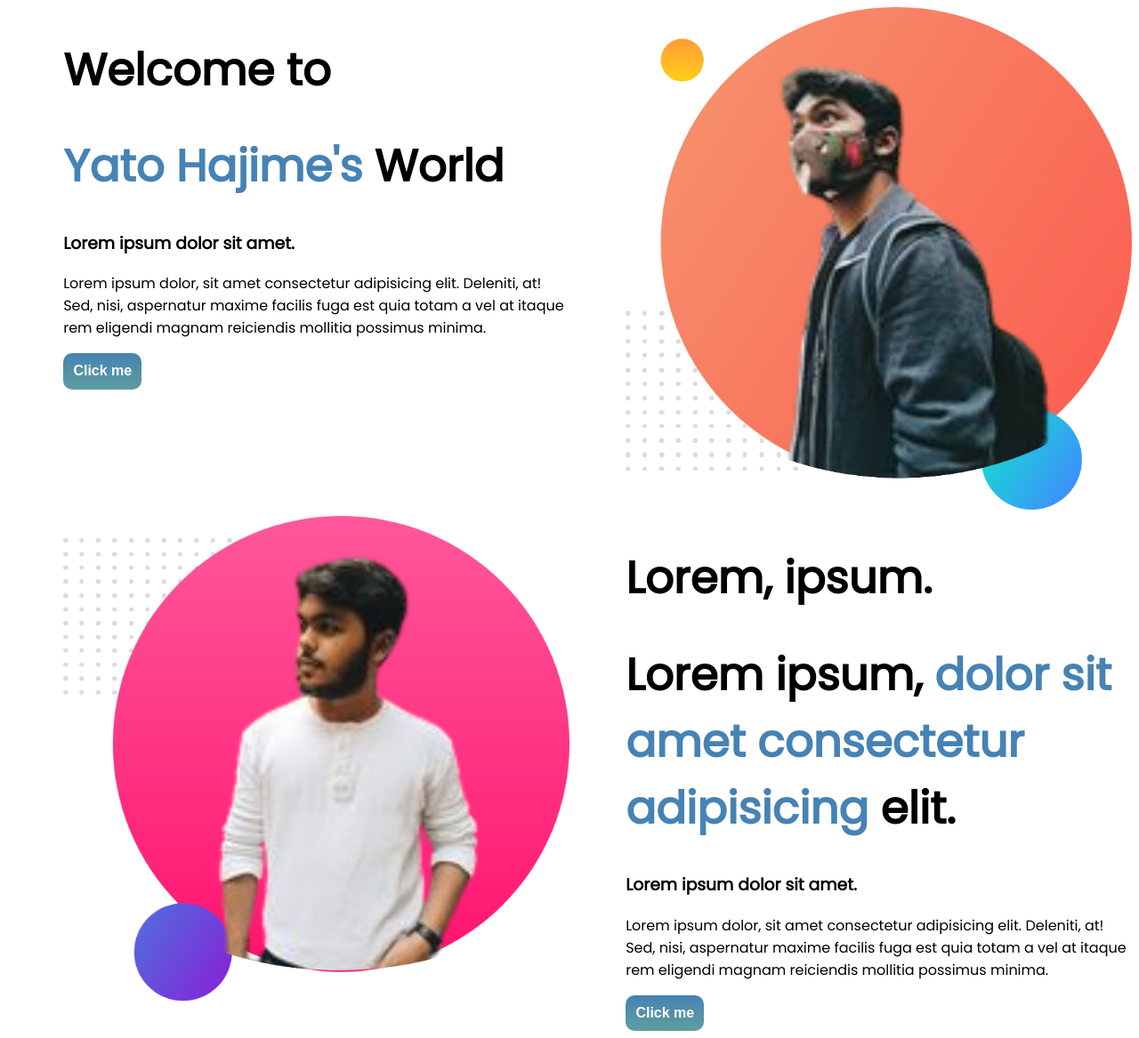
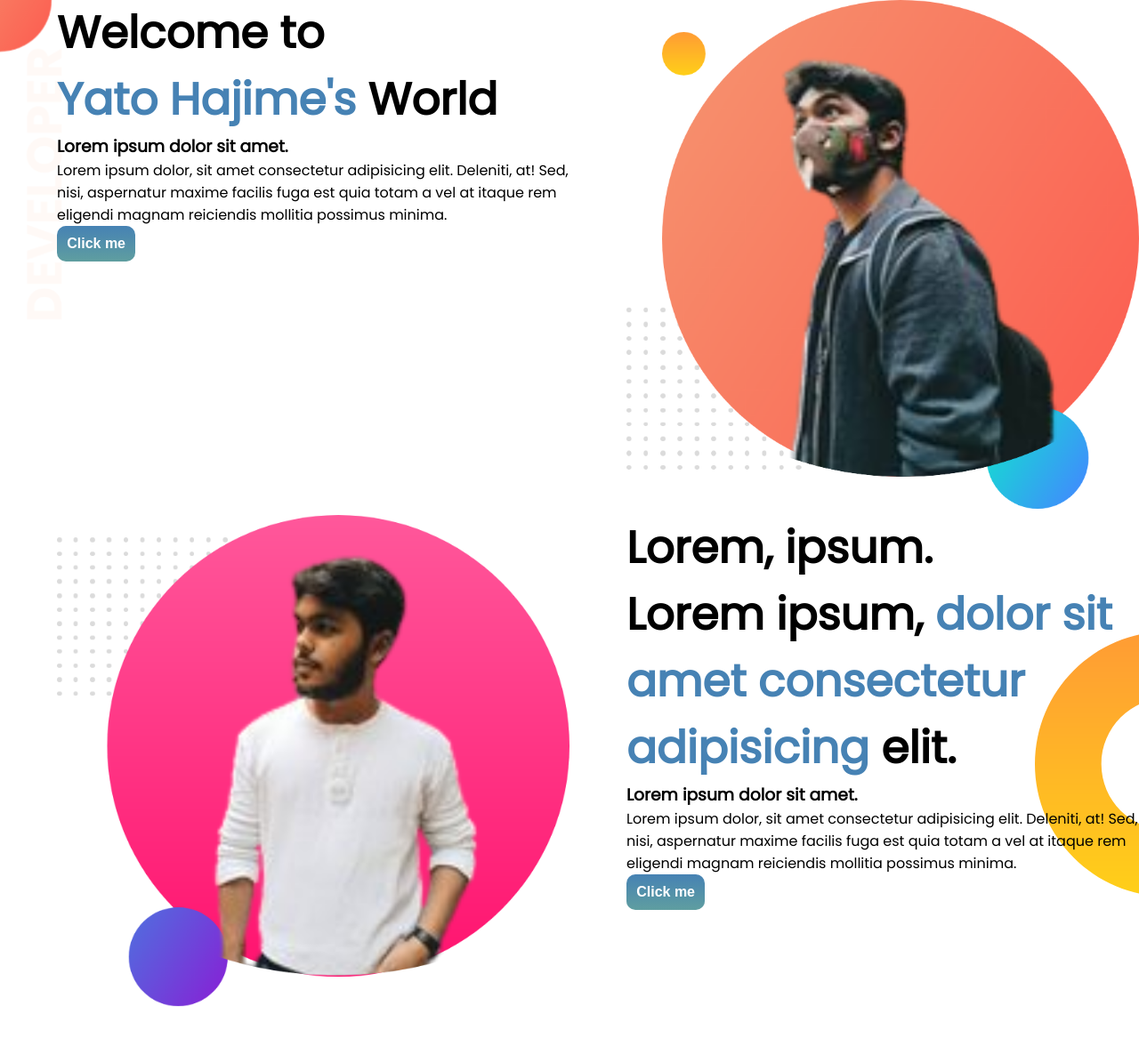
Before and after one commit to yatohajime/developer-portfolio, a plain HTML site: page index.html in a window 1280 px wide. Shown: the whole page at 89% size. After the commit the page ends 1139 px from the top, so only its background shows below. Drawn offline with Linux system fonts and the light colour scheme.

Commit message:
banner added

```diff
--- a/index.html
+++ b/index.html
@@ -8,6 +8,7 @@
     <link rel="stylesheet" href="style.css">
 </head>
 <body>
+    <section class="top-banner">
         <div class="container">
             <div class="half-width">
                 <h1>Welcome to</h1>
@@ -20,7 +21,9 @@
                 <img src="images/my-bg.png" alt="weird pic">
             </div>
         </div>
+    </section>
 
+    <section class="second-banner">
         <div class="container">
             <div class="half-width">
                 <img src="images/my-bg2.png" alt="weird pic">
@@ -33,6 +36,7 @@
                 <button class="btn">Click me</button>
             </div>
         </div>
+    </section>
 
 </body>
 </html>
--- a/style.css
+++ b/style.css
@@ -1,4 +1,7 @@
 @import url('https://fonts.googleapis.com/css2?family=Poppins&display=swap');
+* {
+    margin: 0;
+}
 body {
     font-family: 'Poppins', sans-serif;
 }
@@ -34,3 +37,14 @@ h1 {
     font-size: 1rem;
     cursor: pointer;
 }
+
+.top-banner {
+    background-image: url('images/top-banner.png');
+    background-repeat: no-repeat;
+}
+
+.second-banner {
+    background-image: url('images/dream-bg.png');
+    background-repeat: no-repeat;
+    background-position: right;
+}
```
Also changed, not shown: images/dream-bg.png (added), images/top-banner.png (added). Lines whose indentation alone changed are shown as unchanged.
